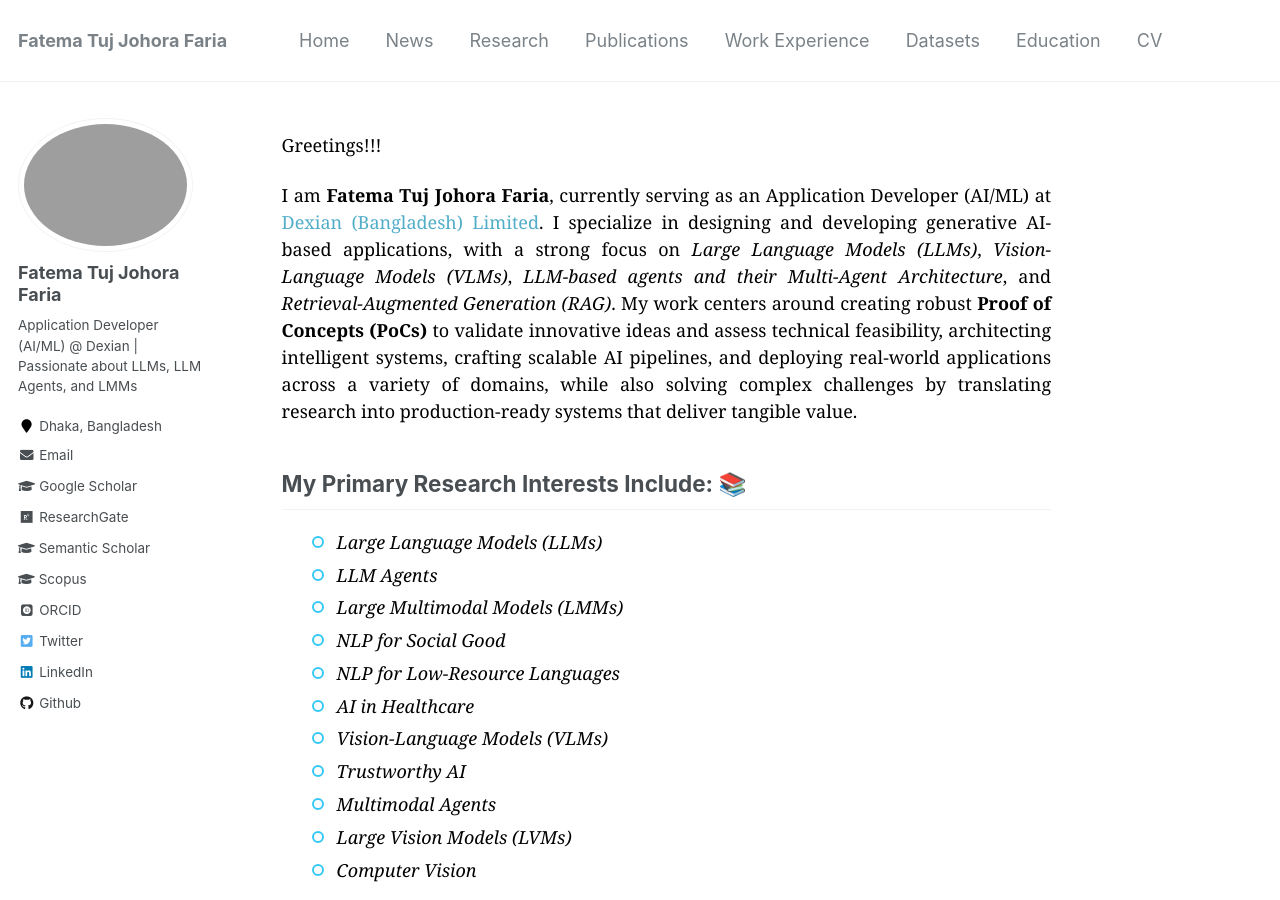
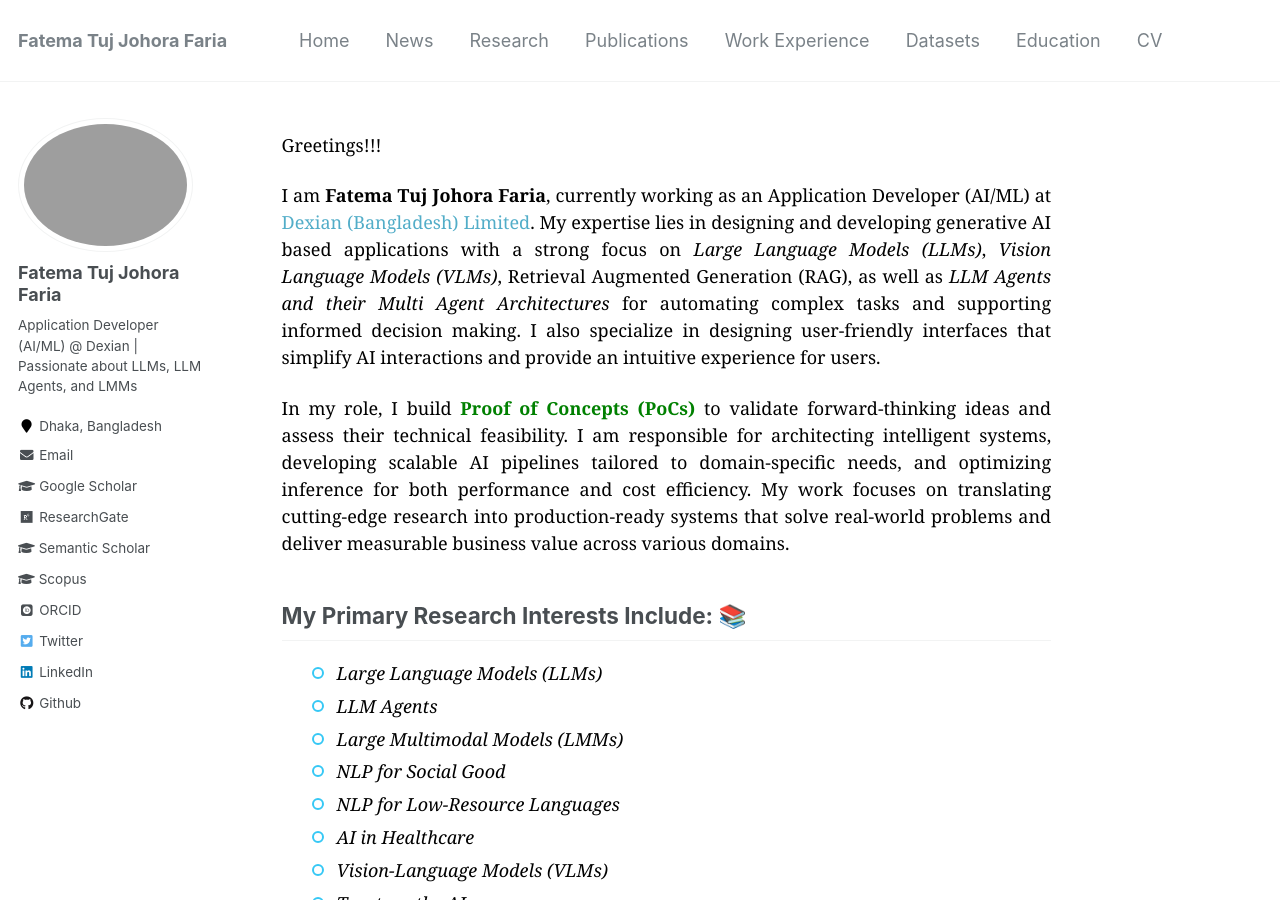
Before and after one commit to fatemafaria142/fatemafaria142.github.io, a Jekyll site: the page built from _pages/about.md, in a window 1280 px wide and 900 px high. Built offline with Jekyll 4.4.1, drawn with Linux system fonts in a browser that asks for light colours; some web fonts are replaced.

Commit message:
Update about

```diff
--- a/_pages/about.md
+++ b/_pages/about.md
@@ -10,13 +10,9 @@ redirect_from:
 
 <span style="color:black; font-family:Georgia">Greetings!!!</span>
 
-<p style="text-align:justify; color:black; font-family:Georgia">
-I am <strong>Fatema Tuj Johora Faria</strong>, currently serving as an Application Developer (AI/ML) at
-<a href="https://www.linkedin.com/company/dexiansolutions/">Dexian (Bangladesh) Limited</a>.
-I specialize in designing and developing generative AI-based applications, with a strong focus on
-<em>Large Language Models (LLMs)</em>, <em>Vision-Language Models (VLMs)</em>,
-<em>LLM-based agents and their Multi-Agent Architecture</em>, and <em>Retrieval-Augmented Generation (RAG)</em>. My work centers around creating robust <strong>Proof of Concepts (PoCs)</strong> to validate innovative ideas and assess technical feasibility, architecting intelligent systems, crafting scalable AI pipelines, and deploying real-world applications across a variety of domains, while also solving complex challenges by translating research into production-ready systems that deliver tangible value.
-</p>
+<p style="text-align:justify; color:black; font-family:Georgia"> I am <strong>Fatema Tuj Johora Faria</strong>, currently working as an Application Developer (AI/ML) at <a href="https://www.linkedin.com/company/dexiansolutions/">Dexian (Bangladesh) Limited</a>. My expertise lies in designing and developing generative AI based applications with a strong focus on <em>Large Language Models (LLMs)</em>, <em>Vision Language Models (VLMs)</em>, Retrieval Augmented Generation (RAG), as well as <em>LLM Agents and their Multi Agent Architectures</em> for automating complex tasks and supporting informed decision making. I also specialize in designing user-friendly interfaces that simplify AI interactions and provide an intuitive experience for users. </p>
+
+<p style="text-align:justify; color:black; font-family:Georgia"> In my role, I build <strong><span style="color:green">Proof of Concepts (PoCs)</span></strong> to validate forward-thinking ideas and assess their technical feasibility. I am responsible for architecting intelligent systems, developing scalable AI pipelines tailored to domain-specific needs, and optimizing inference for both performance and cost efficiency. My work focuses on translating cutting-edge research into production-ready systems that solve real-world problems and deliver measurable business value across various domains. </p>
 
 ## My Primary Research Interests Include: 📚
 
```
